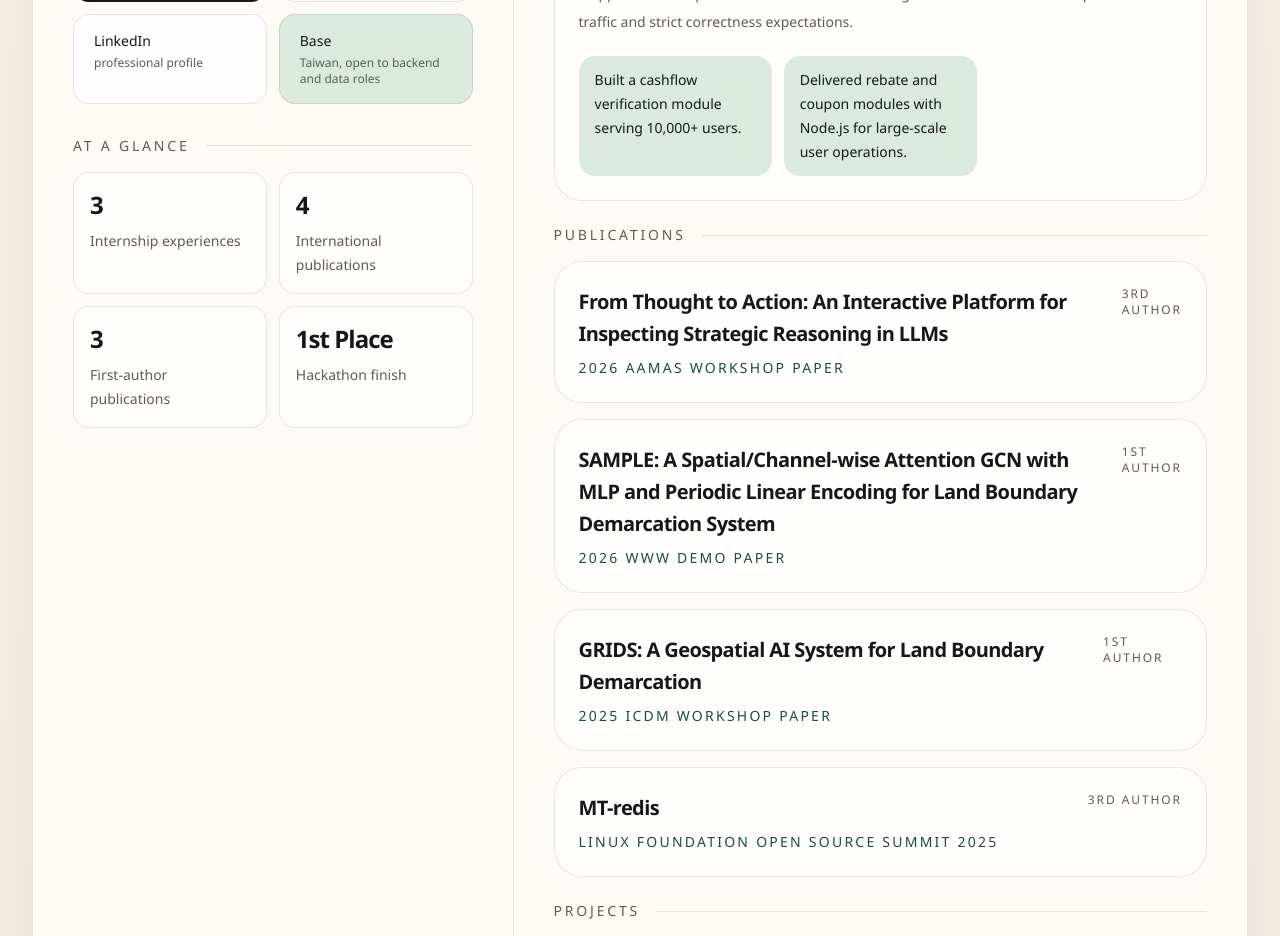
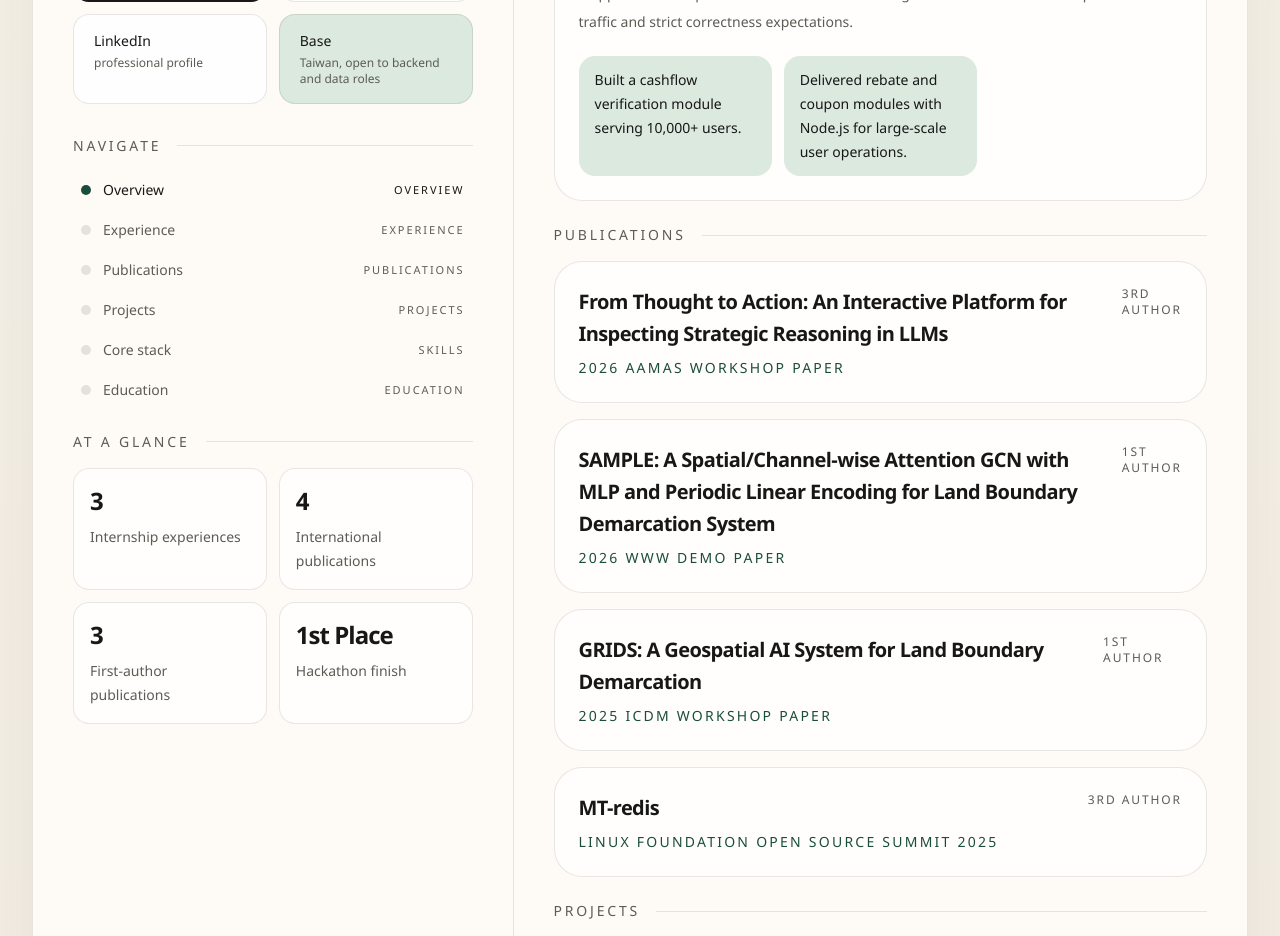
Before and after one commit to tsaiiuo/tsaiiuo.github.io, a Next.js app: page / in a window 1280 px wide. Shown: the part 1160-2096 px from the top of the page. Built offline with nearby package versions, Linux system fonts and the light colour scheme.

Commit message:
Restore left navigation section

```diff
--- a/app/page.tsx
+++ b/app/page.tsx
@@ -287,6 +287,36 @@ export default function Home() {
 
 								<div className="space-y-6">
 									<div className="space-y-4">
+										<SectionHeader title="Navigate" />
+										<nav className="space-y-1">
+											{sections.map((section) => {
+												const isActive = activeSection === section.id;
+												return (
+													<a
+														key={section.id}
+														href={`#${section.id}`}
+														className={`flex items-center justify-between rounded-xl px-2 py-2 text-sm transition ${
+															isActive
+																? 'text-[color:var(--foreground)]'
+																: 'text-[color:var(--muted)] hover:text-[color:var(--foreground)]'
+														}`}
+													>
+														<div className="flex items-center gap-3">
+															<span
+																className={`block h-2.5 w-2.5 rounded-full transition ${
+																	isActive ? 'bg-[color:var(--accent)]' : 'bg-black/10'
+																}`}
+															/>
+															<span>{section.label}</span>
+														</div>
+														<span className="font-[family:var(--font-ibm-plex-mono)] text-[11px] uppercase tracking-[0.18em]">{section.id}</span>
+													</a>
+												);
+											})}
+										</nav>
+									</div>
+
+									<div className="space-y-4">
 										<SectionHeader title="At a glance" />
 										<div className="grid grid-cols-2 gap-3">
 											{highlights.map((item) => (
```
